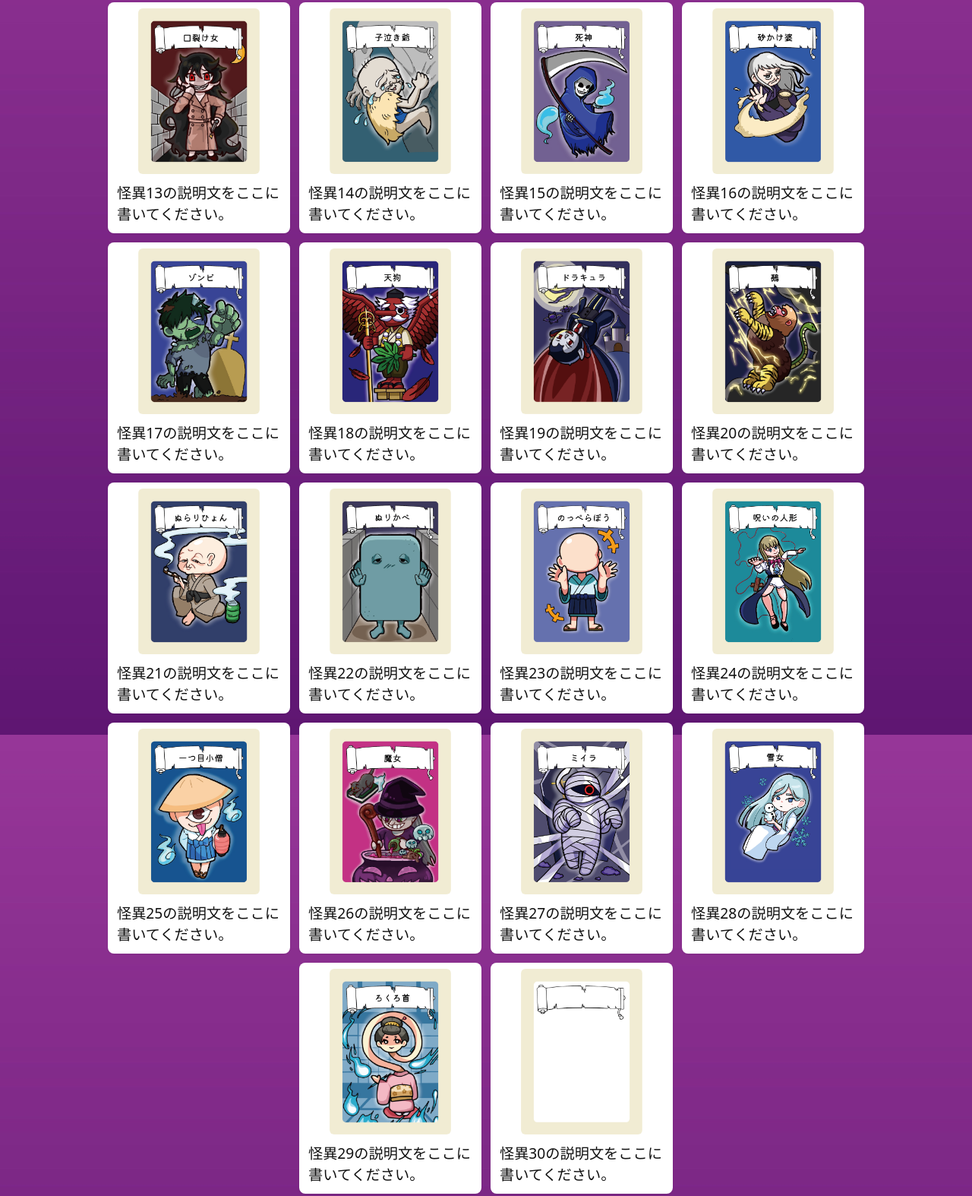
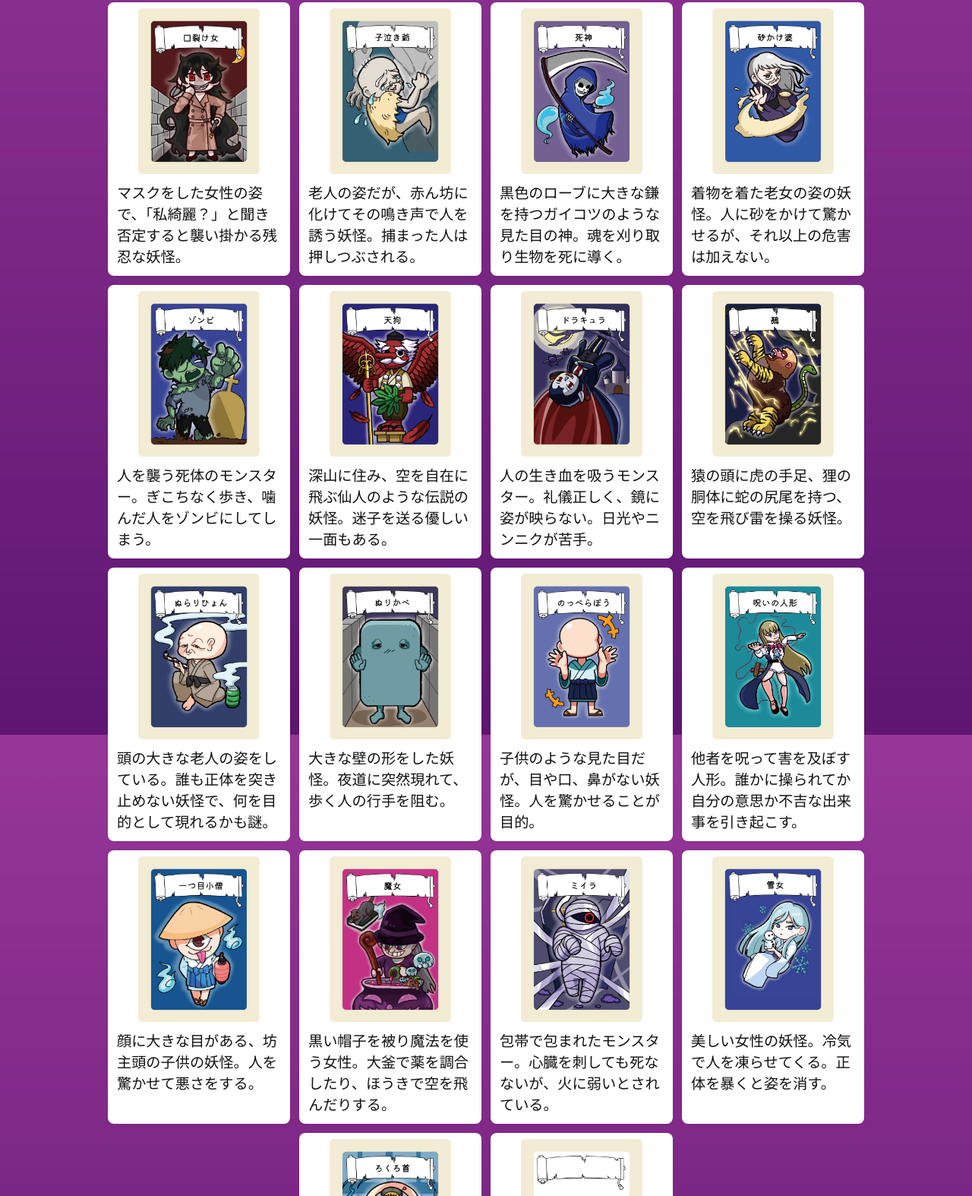
Before and after one commit to nua-tablegame/bokyahinn_onmyoji, a plain HTML site: page index.html in a window 1280 px wide. Shown: the part 1593-3167 px from the top of the page at 76% size. Drawn offline with Linux system fonts and the light colour scheme.

Commit message:
Update index.html

```diff
--- a/index.html
+++ b/index.html
@@ -259,29 +259,29 @@ footer img { max-width:160px; height:auto; display:inline-block; }
     <div class="card"><img src="images/bokyahinn_image_10.png" alt="怪異10"><div class="card-desc">鎌のような爪が生えた妖怪。風に乗って人を切りつけるが、痛みはほとんどないらしい。</div></div>
 
     <div class="card"><img src="images/bokyahinn_image_11.png" alt="怪異11"><div class="card-desc">下駄を履いた傘の姿で、一つ目と長い舌を持つ。目的はよくわかっていない。</div></div>
-    <div class="card"><img src="images/bokyahinn_image_12.png" alt="怪異12"><div class="card-desc">怪異12の説明文をここに書いてください。</div></div>
-    <div class="card"><img src="images/bokyahinn_image_13.png" alt="怪異13"><div class="card-desc">怪異13の説明文をここに書いてください。</div></div>
-    <div class="card"><img src="images/bokyahinn_image_14.png" alt="怪異14"><div class="card-desc">怪異14の説明文をここに書いてください。</div></div>
-    <div class="card"><img src="images/bokyahinn_image_15.png" alt="怪異15"><div class="card-desc">怪異15の説明文をここに書いてください。</div></div>
-    <div class="card"><img src="images/bokyahinn_image_16.png" alt="怪異16"><div class="card-desc">怪異16の説明文をここに書いてください。</div></div>
-    <div class="card"><img src="images/bokyahinn_image_17.png" alt="怪異17"><div class="card-desc">怪異17の説明文をここに書いてください。</div></div>
-    <div class="card"><img src="images/bokyahinn_image_18.png" alt="怪異18"><div class="card-desc">怪異18の説明文をここに書いてください。</div></div>
-    <div class="card"><img src="images/bokyahinn_image_19.png" alt="怪異19"><div class="card-desc">怪異19の説明文をここに書いてください。</div></div>
-    <div class="card"><img src="images/bokyahinn_image_20.png" alt="怪異20"><div class="card-desc">怪異20の説明文をここに書いてください。</div></div>
+    <div class="card"><img src="images/bokyahinn_image_12.png" alt="怪異12"><div class="card-desc">九つの尻尾を持つ伝説の妖怪。とても強力な妖力を持ち、強い炎を操る。好物は油揚げ。</div></div>
+    <div class="card"><img src="images/bokyahinn_image_13.png" alt="怪異13"><div class="card-desc">マスクをした女性の姿で、「私綺麗？」と聞き否定すると襲い掛かる残忍な妖怪。</div></div>
+    <div class="card"><img src="images/bokyahinn_image_14.png" alt="怪異14"><div class="card-desc">老人の姿だが、赤ん坊に化けてその鳴き声で人を誘う妖怪。捕まった人は押しつぶされる。</div></div>
+    <div class="card"><img src="images/bokyahinn_image_15.png" alt="怪異15"><div class="card-desc">黒色のローブに大きな鎌を持つガイコツのような見た目の神。魂を刈り取り生物を死に導く。</div></div>
+    <div class="card"><img src="images/bokyahinn_image_16.png" alt="怪異16"><div class="card-desc">着物を着た老女の姿の妖怪。人に砂をかけて驚かせるが、それ以上の危害は加えない。</div></div>
+    <div class="card"><img src="images/bokyahinn_image_17.png" alt="怪異17"><div class="card-desc">人を襲う死体のモンスター。ぎこちなく歩き、噛んだ人をゾンビにしてしまう。</div></div>
+    <div class="card"><img src="images/bokyahinn_image_18.png" alt="怪異18"><div class="card-desc">深山に住み、空を自在に飛ぶ仙人のような伝説の妖怪。迷子を送る優しい一面もある。</div></div>
+    <div class="card"><img src="images/bokyahinn_image_19.png" alt="怪異19"><div class="card-desc">人の生き血を吸うモンスター。礼儀正しく、鏡に姿が映らない。日光やニンニクが苦手。</div></div>
+    <div class="card"><img src="images/bokyahinn_image_20.png" alt="怪異20"><div class="card-desc">猿の頭に虎の手足、狸の胴体に蛇の尻尾を持つ、空を飛び雷を操る妖怪。</div></div>
 
-    <div class="card"><img src="images/bokyahinn_image_21.png" alt="怪異21"><div class="card-desc">怪異21の説明文をここに書いてください。</div></div>
-    <div class="card"><img src="images/bokyahinn_image_22.png" alt="怪異22"><div class="card-desc">怪異22の説明文をここに書いてください。</div></div>
-    <div class="card"><img src="images/bokyahinn_image_23.png" alt="怪異23"><div class="card-desc">怪異23の説明文をここに書いてください。</div></div>
-    <div class="card"><img src="images/bokyahinn_image_24.png" alt="怪異24"><div class="card-desc">怪異24の説明文をここに書いてください。</div></div>
-    <div class="card"><img src="images/bokyahinn_image_25.png" alt="怪異25"><div class="card-desc">怪異25の説明文をここに書いてください。</div></div>
-    <div class="card"><img src="images/bokyahinn_image_26.png" alt="怪異26"><div class="card-desc">怪異26の説明文をここに書いてください。</div></div>
-    <div class="card"><img src="images/bokyahinn_image_27.png" alt="怪異27"><div class="card-desc">怪異27の説明文をここに書いてください。</div></div>
-    <div class="card"><img src="images/bokyahinn_image_28.png" alt="怪異28"><div class="card-desc">怪異28の説明文をここに書いてください。</div></div>
-    <div class="card"><img src="images/bokyahinn_image_29.png" alt="怪異29"><div class="card-desc">怪異29の説明文をここに書いてください。</div></div>
+    <div class="card"><img src="images/bokyahinn_image_21.png" alt="怪異21"><div class="card-desc">頭の大きな老人の姿をしている。誰も正体を突き止めない妖怪で、何を目的として現れるかも謎。</div></div>
+    <div class="card"><img src="images/bokyahinn_image_22.png" alt="怪異22"><div class="card-desc">大きな壁の形をした妖怪。夜道に突然現れて、歩く人の行手を阻む。</div></div>
+    <div class="card"><img src="images/bokyahinn_image_23.png" alt="怪異23"><div class="card-desc">子供のような見た目だが、目や口、鼻がない妖怪。人を驚かせることが目的。</div></div>
+    <div class="card"><img src="images/bokyahinn_image_24.png" alt="怪異24"><div class="card-desc">他者を呪って害を及ぼす人形。誰かに操られてか自分の意思か不吉な出来事を引き起こす。</div></div>
+    <div class="card"><img src="images/bokyahinn_image_25.png" alt="怪異25"><div class="card-desc">顔に大きな目がある、坊主頭の子供の妖怪。人を驚かせて悪さをする。</div></div>
+    <div class="card"><img src="images/bokyahinn_image_26.png" alt="怪異26"><div class="card-desc">黒い帽子を被り魔法を使う女性。大釜で薬を調合したり、ほうきで空を飛んだりする。</div></div>
+    <div class="card"><img src="images/bokyahinn_image_27.png" alt="怪異27"><div class="card-desc">包帯で包まれたモンスター。心臓を刺しても死なないが、火に弱いとされている。</div></div>
+    <div class="card"><img src="images/bokyahinn_image_28.png" alt="怪異28"><div class="card-desc">美しい女性の妖怪。冷気で人を凍らせてくる。正体を暴くと姿を消す。</div></div>
+    <div class="card"><img src="images/bokyahinn_image_29.png" alt="怪異29"><div class="card-desc">女性の姿をしていて夜になると首を伸ばして見た者を驚かせる。昼は人と変わらない姿らしい。</div></div>
     <!-- ▼ プレイヤーが編集できる特別カード -->
 <div class="card" id="editable-card">
   <img id="editable-image" src="images/bokyahinn_image_30.png" alt="怪異30">
-  <div class="card-desc" id="editable-desc">怪異30の説明文をここに書いてください。</div>
+  <div class="card-desc" id="editable-desc">ブランクカードの説明文を下のボタンから入力してください。</div>
 </div>
 
   </div>
```
